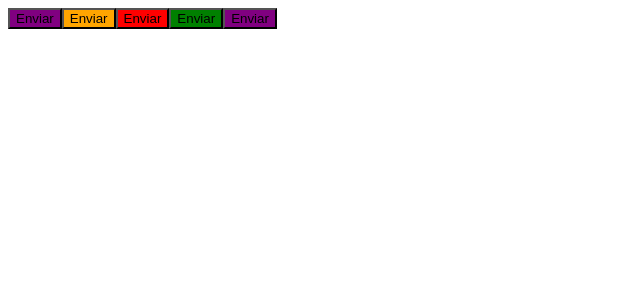
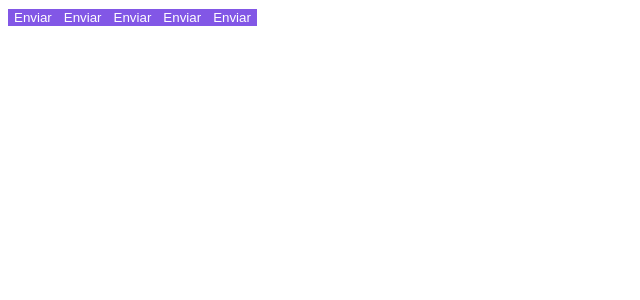
Before and after one commit to lirasusejdev/ignite-23-Project02, a React (Vite) app in the folder 02-ignite-timer/: page / in a window 1280 px wide. Shown: the top 300 px of the page, without its empty margins (0-640 px from the left). Built offline with nearby package versions, Linux system fonts and the light colour scheme.

Commit message:
add nova configuração de theme

```diff
--- a/02-ignite-timer/src/App.tsx
+++ b/02-ignite-timer/src/App.tsx
@@ -1,13 +1,15 @@
+import { ThemeProvider } from 'styled-components'
 import { Button } from './components/Button'
+import { defaultTheme } from './styles/themes/default'
 
 export function App() {
   return (
-    <>
+    <ThemeProvider theme={defaultTheme}>
       <Button variant="primary" />
       <Button variant="secondary" />
       <Button variant="danger" />
       <Button variant="success" />
       <Button />
-    </>
+    </ThemeProvider>
   )
 }
--- a/02-ignite-timer/src/components/Button.styles.ts
+++ b/02-ignite-timer/src/components/Button.styles.ts
@@ -5,18 +5,20 @@ interface ButtonContainerProps {
   variant: ButtonVariant
 }
 const buttonVariants = {
-  primary: 'purple',
+  primary: '#8257e6',
   secondary: 'orange',
   danger: 'red',
   success: 'green'
 }
 export const ButtonContainer = styled.button<ButtonContainerProps>`
-width: 100px,
-height: 40px,
-
-${props => {
-  return css`
-    background-color: ${buttonVariants[props.variant]};
-  `
-}}
+  border-radius: '4px';
+  border: 0;
+  margin: '8px';
+  background-color: ${props => props.theme.primary};
+  color: ${props => props.theme.white};
+  /* ${props => {
+    return css`
+      background-color: ${buttonVariants[props.variant]};
+    `
+  }} */
 `
--- /dev/null
+++ b/02-ignite-timer/src/styles/themes/default.ts
@@ -0,0 +1,5 @@
+export const defaultTheme = {
+  primary: '#8257e6',
+  secondary: 'orange',
+  white: '#fff'
+}
```
